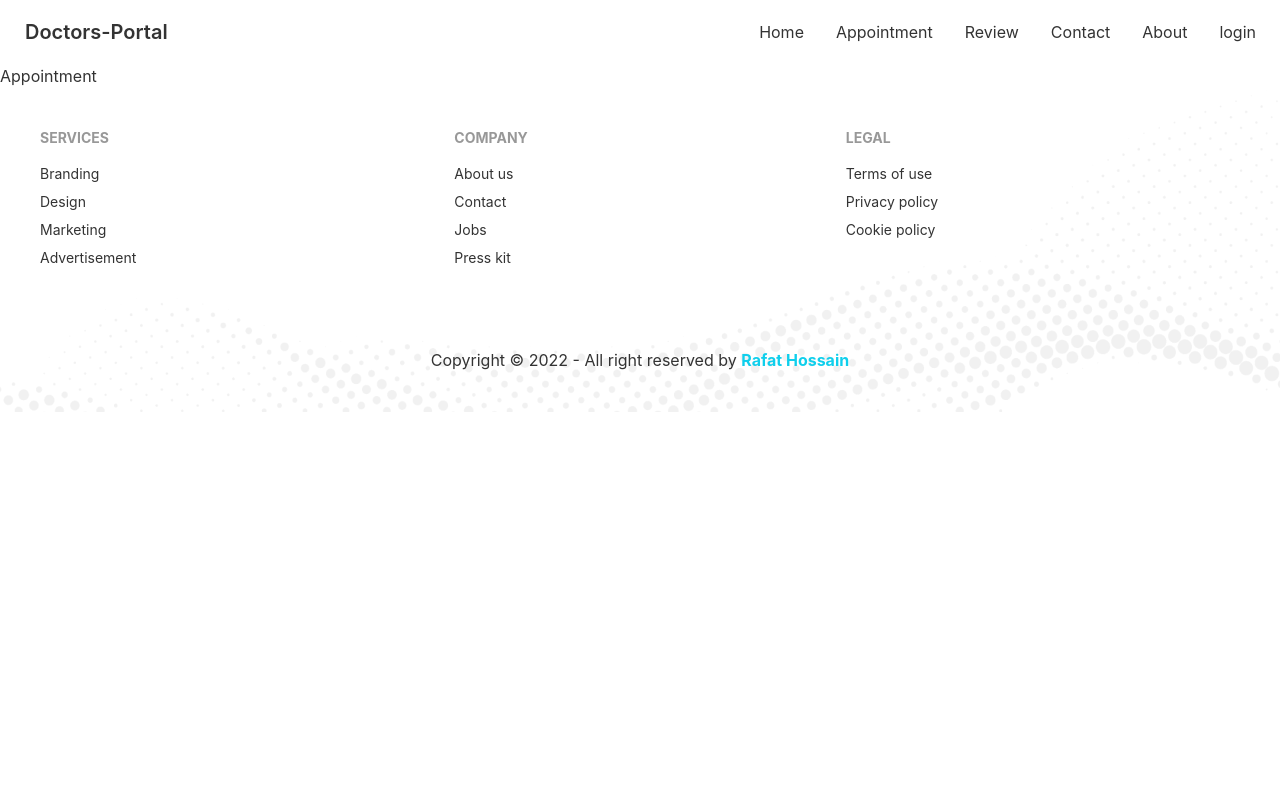
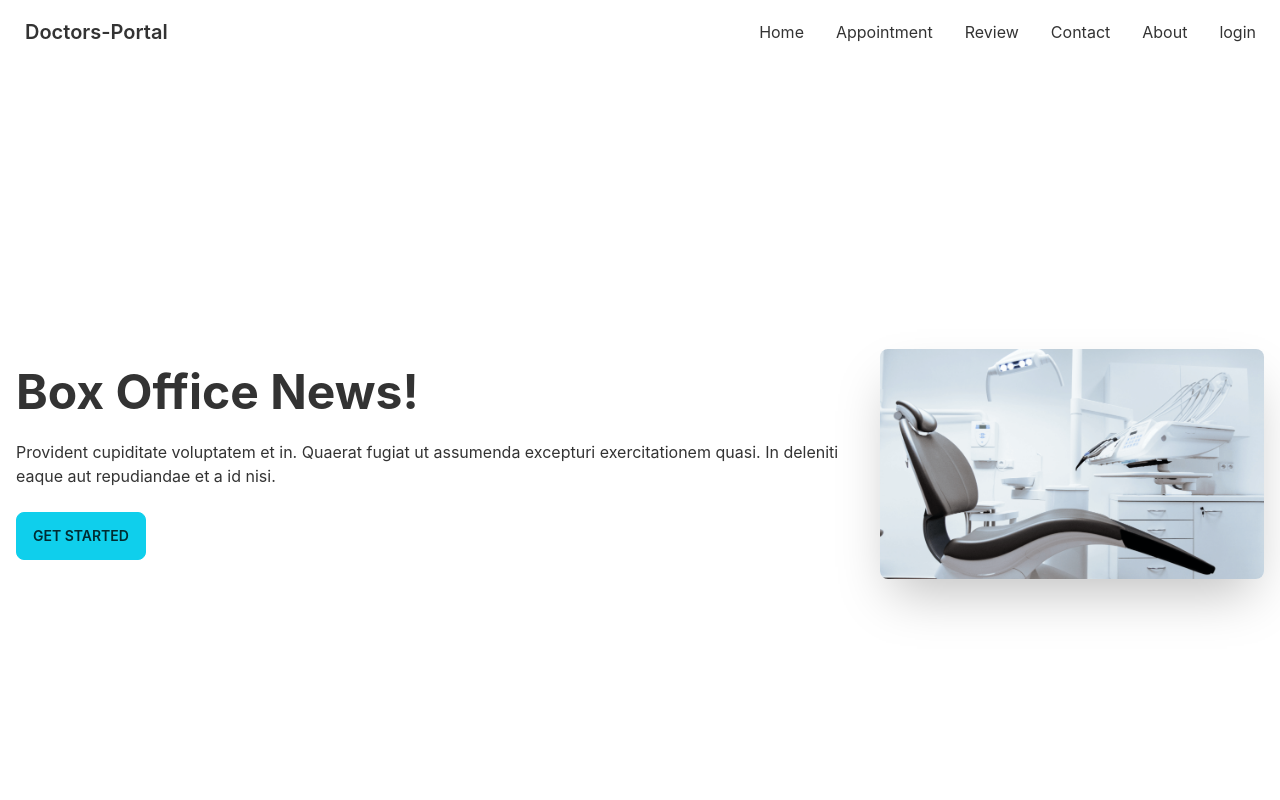
Before and after one commit to Rafat-Web-Developer/doctors-portal-client, a React (Create React App) app: page /appointment in a window 1280 px wide. Shown: the top 800 px of the page. Built offline with nearby package versions, Linux system fonts and the light colour scheme.

Commit message:
Design appointment banner

```diff
--- a/src/Pages/Appointment/Appointment.js
+++ b/src/Pages/Appointment/Appointment.js
@@ -1,10 +1,13 @@
 import React from "react";
 import Footer from "../Shared/Footer";
+import AppointmentBanner from "./AppointmentBanner";
 
 const Appointment = () => {
   return (
     <div>
-      <h1>Appointment</h1>
+      <main>
+        <AppointmentBanner></AppointmentBanner>
+      </main>
       <Footer></Footer>
     </div>
   );
--- /dev/null
+++ b/src/Pages/Appointment/AppointmentBanner.js
@@ -0,0 +1,27 @@
+import React from "react";
+import chair from "../../assets/images/chair.png";
+
+const AppointmentBanner = () => {
+  return (
+    <div class="hero min-h-screen">
+      <div class="hero-content flex-col lg:flex-row-reverse">
+        <img
+          src={chair}
+          class="max-w-sm rounded-lg shadow-2xl"
+          alt="Banner_img"
+        />
+        <div>
+          <h1 class="text-5xl font-bold">Box Office News!</h1>
+          <p class="py-6">
+            Provident cupiditate voluptatem et in. Quaerat fugiat ut assumenda
+            excepturi exercitationem quasi. In deleniti eaque aut repudiandae et
+            a id nisi.
+          </p>
+          <button class="btn btn-primary">Get Started</button>
+        </div>
+      </div>
+    </div>
+  );
+};
+
+export default AppointmentBanner;
```
